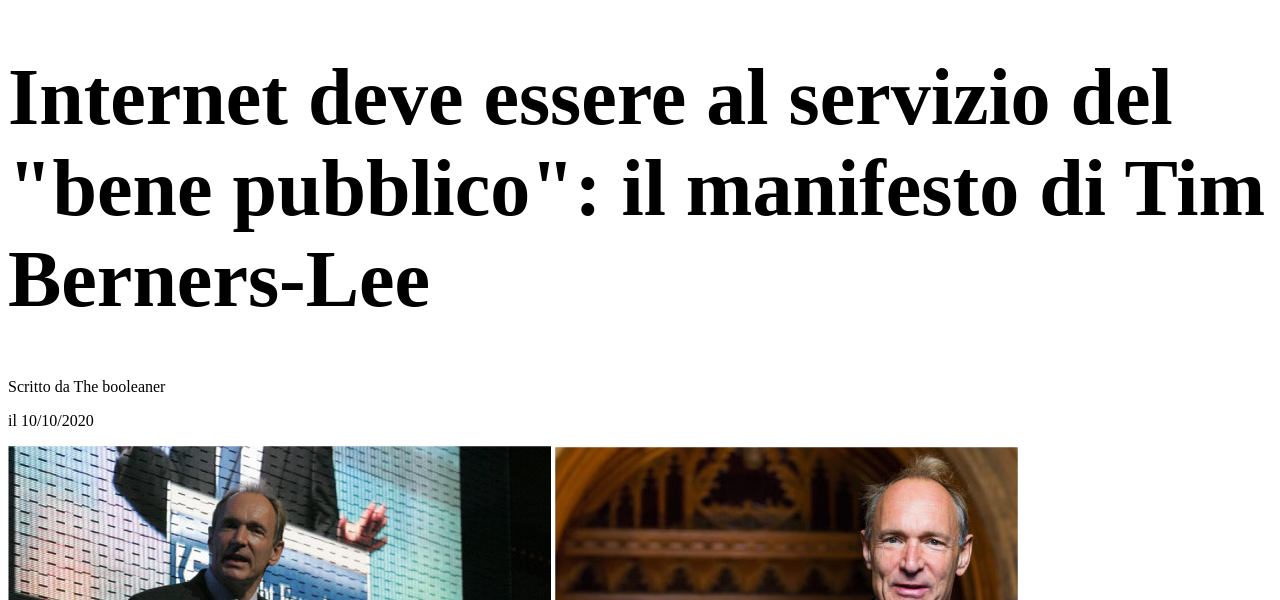
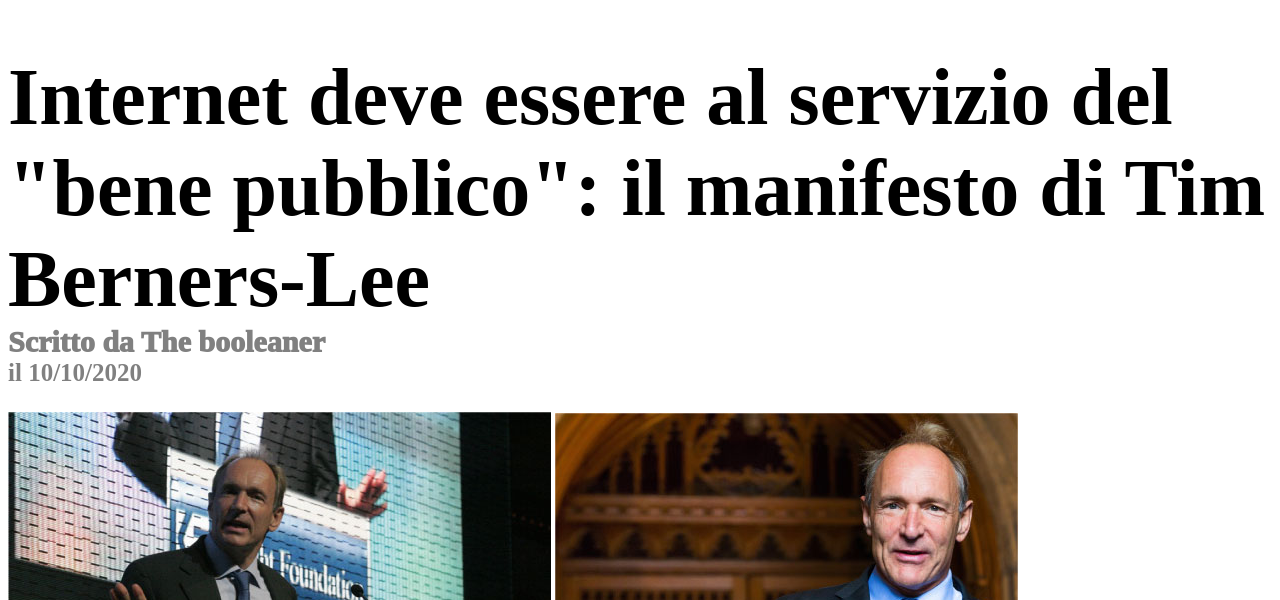
Before and after one commit to Iader-Fo/html-css-booleaner, a plain HTML site: page index.html in a window 1280 px wide. Shown: the part 200-800 px from the top of the page. Drawn offline with Linux system fonts and the light colour scheme.

Commit message:
aggiornamento classe

```diff
--- a/css/style.css
+++ b/css/style.css
@@ -16,8 +16,28 @@
 h1{
     font-size: 80px;
     font-weight: 1200;
+    margin-bottom: 0px;
+}
+
+.writer{
+
+}
+
+#sottotitolo{
+    font-size: 30px;
+    color: grey;
+    margin-top: 0px;
+    margin-bottom: 0px;
+    font-weight: 1000;
+}
+
+#sottotitolo_2{
+    font-size: 25px;
+    color: grey;
+    font-weight: 800;
+    margin-top: 0px;
 }
 
 .tim{
-    background-size: cover;
+
 }
--- a/index.html
+++ b/index.html
@@ -10,15 +10,20 @@
 </head>
 <body>
     <header>
+
         <div class="pattern">
             <img id="logo" src="img/logo.svg" alt="">
         </div>
+
         <h1>Internet deve essere al servizio del "bene pubblico": il manifesto di Tim Berners-Lee</h1>
-        <div>
-            <p>Scritto da <span>The booleaner</span></p>
-            <p>il 10/10/2020</p>
+
+        <div class="writer">
+            <p id="sottotitolo">Scritto da <span>The booleaner</span></p>
+            <p id="sottotitolo_2">il 10/10/2020</p>
         </div>
+
     </header>
+
     <main>
         <div class="tim">
             <img src="img/tim-1.jpg" alt="">
```
